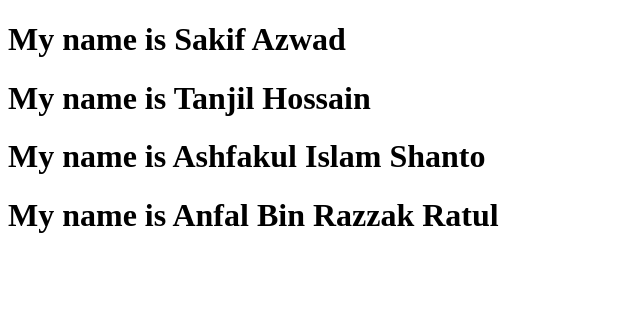
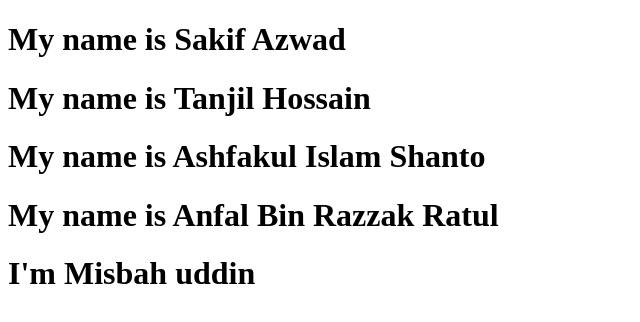
Before and after one commit to SakifAzwad/testing, a plain HTML site: page index.html in a window 1280 px wide. Shown: the whole page, without its empty margins (0-640 px from the left). Drawn offline with Linux system fonts and the light colour scheme.

Commit message:
added my name misbah

```diff
--- a/index.html
+++ b/index.html
@@ -10,5 +10,6 @@
     <h1>My name is Tanjil Hossain</h1>
     <h1>My name is Ashfakul Islam Shanto</h1>
     <h1> My name is Anfal Bin Razzak Ratul</h1>
+    <h1>I'm Misbah uddin</h1>
 </body>
 </html>
```
